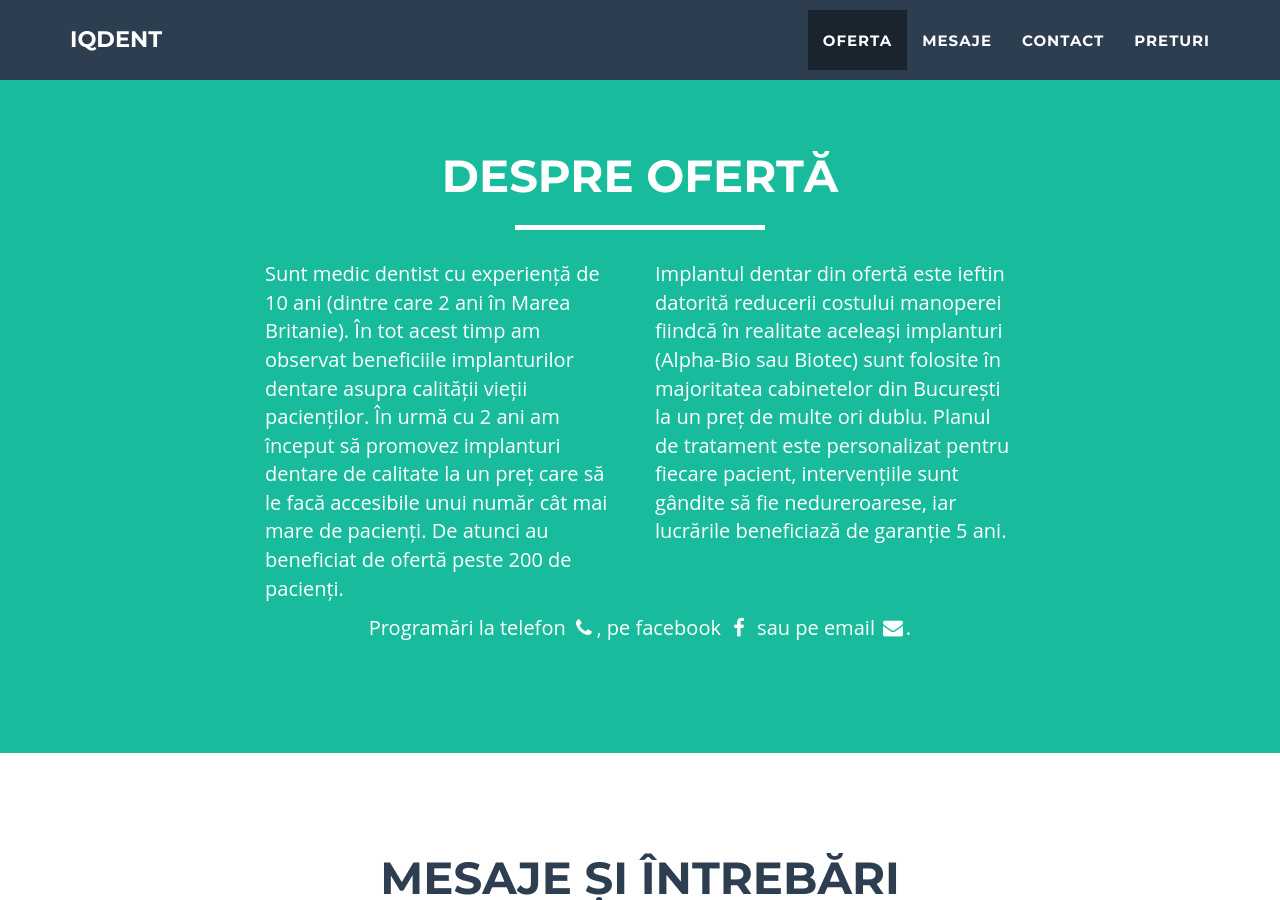
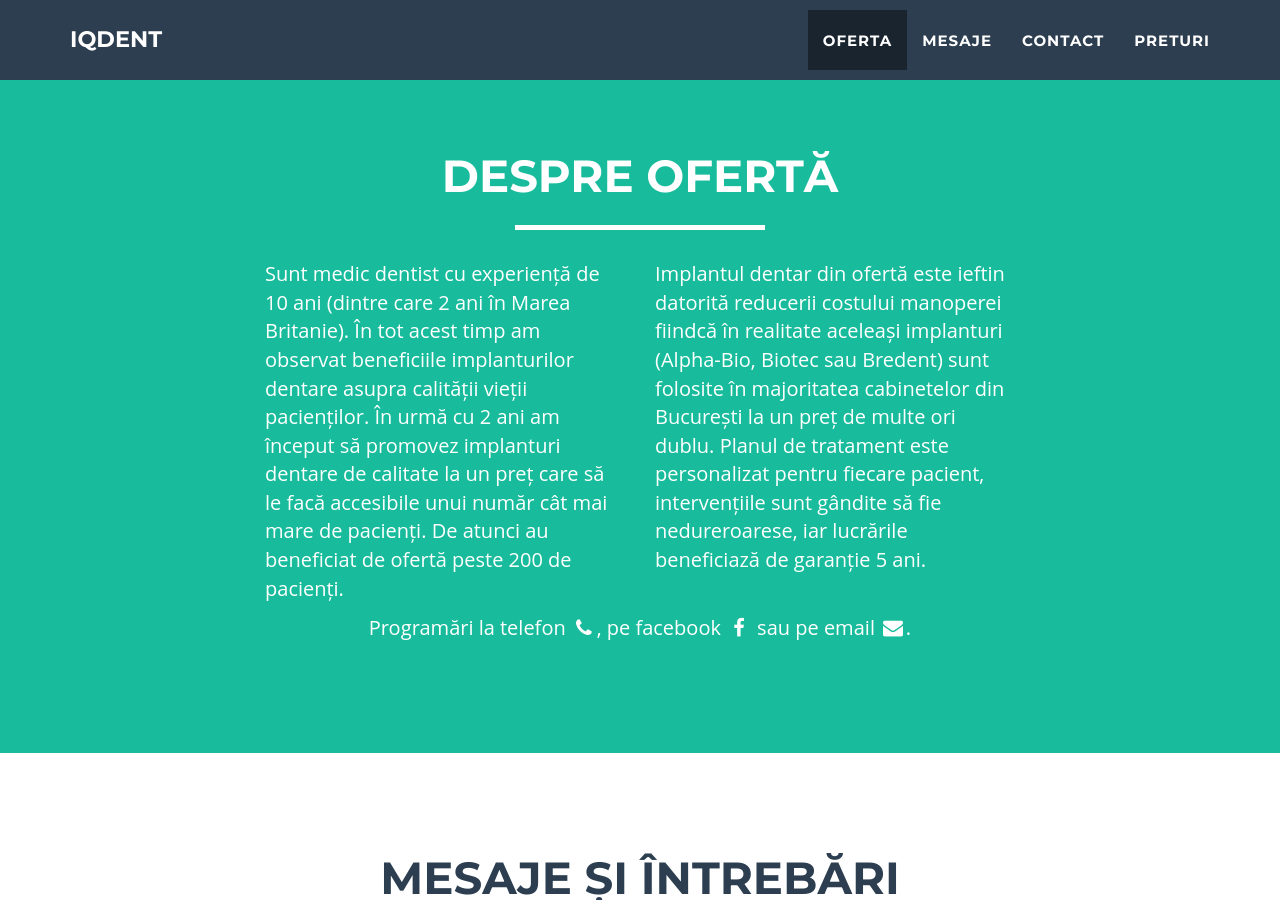
Before and after one commit to littledentgopo/offerdent, a Jekyll site: the page built from index.html, in a window 1280 px wide and 900 px high, scrolled down 1567 px. Built offline with Jekyll 4.4.1, drawn with Linux system fonts in a browser that asks for light colours.

Commit message:
implant types

```diff
--- a/_includes/section-about.html
+++ b/_includes/section-about.html
@@ -12,7 +12,7 @@
                     </p>
                 </div>
                 <div class="col-lg-4">
-                    <p>Implantul dentar din ofertă este ieftin datorită reducerii costului manoperei fiindcă în realitate aceleași implanturi (Alpha-Bio sau Biotec) sunt folosite în majoritatea cabinetelor din București la un preț de multe ori dublu. Planul de tratament este personalizat pentru fiecare pacient, intervențiile sunt gândite să fie nedureroarese, iar lucrările beneficiază de garanție 5 ani.
+                    <p>Implantul dentar din ofertă este ieftin datorită reducerii costului manoperei fiindcă în realitate aceleași implanturi (Alpha-Bio, Biotec sau Bredent) sunt folosite în majoritatea cabinetelor din București la un preț de multe ori dublu. Planul de tratament este personalizat pentru fiecare pacient, intervențiile sunt gândite să fie nedureroarese, iar lucrările beneficiază de garanție 5 ani.
                     </p>
                 </div>
 
```
